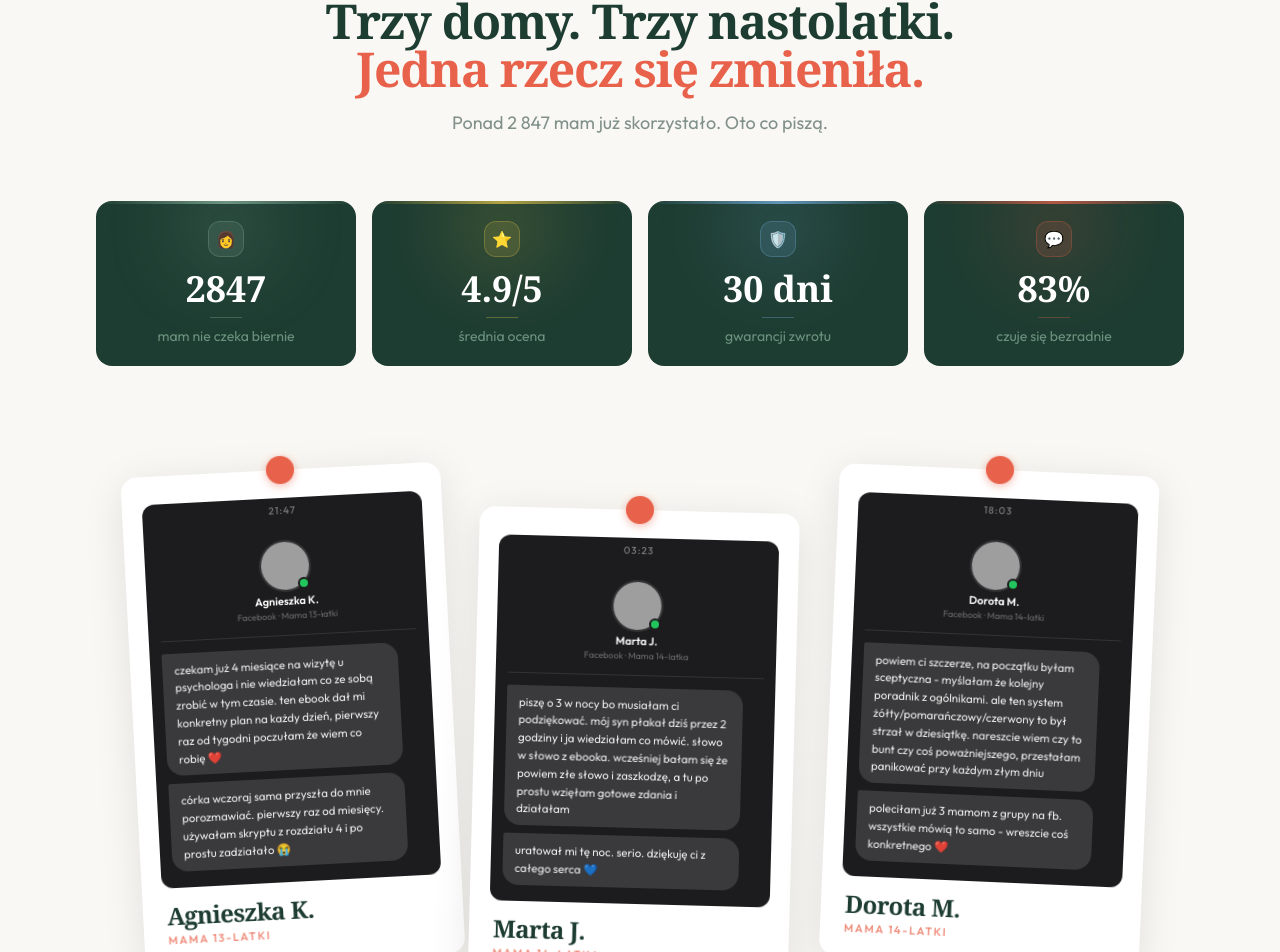
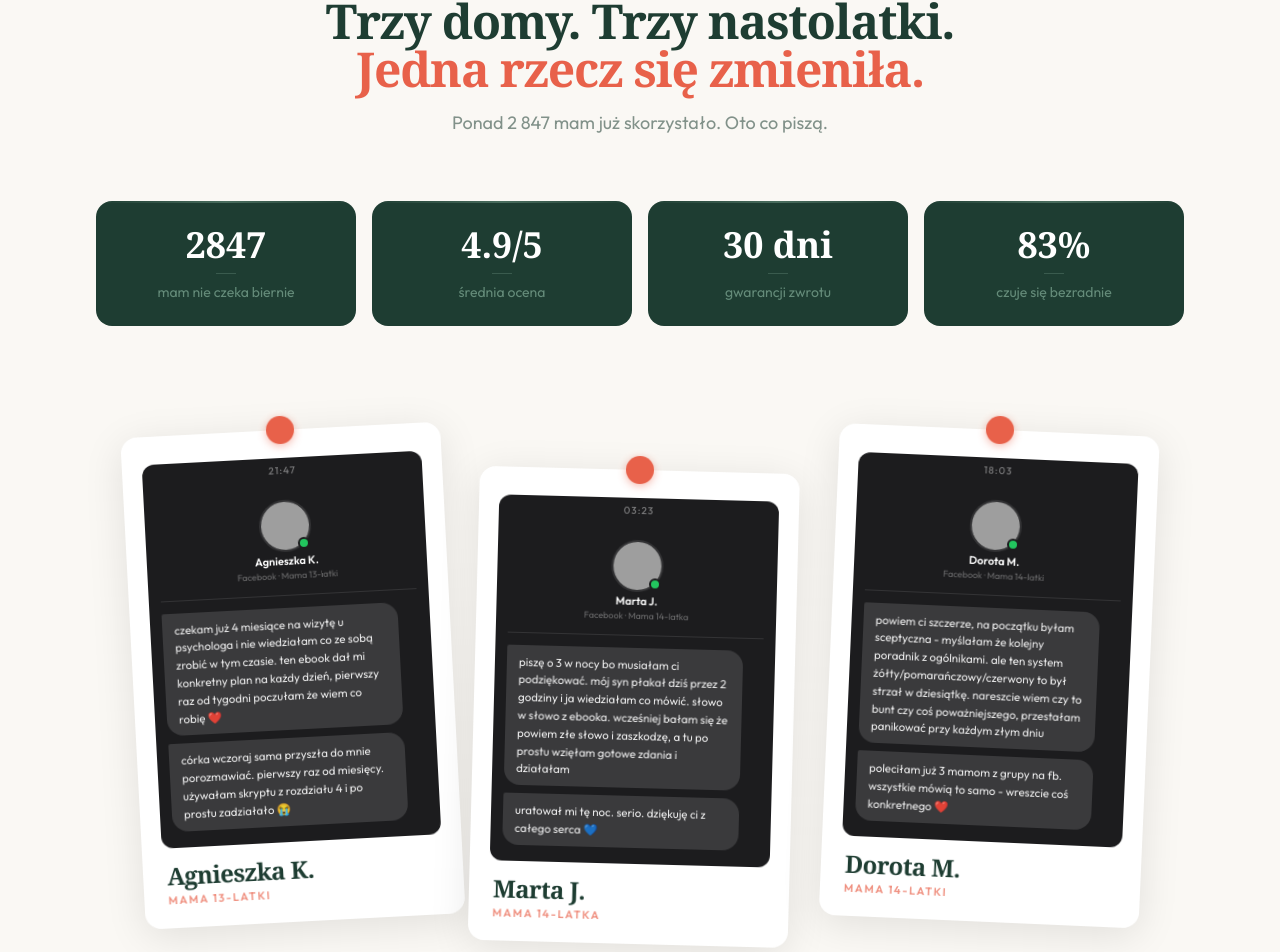
Before and after one commit to Freenerbis/kiedy-dziecko-sie-boi, a Next.js app: page / in a window 1280 px wide. Shown: the part 11027-11979 px from the top of the page. Built offline with nearby package versions, Linux system fonts and the light colour scheme; grey boxes are pictures that could not be loaded.

Commit message:
Simplify stats cards - cleaner natural look

```diff
--- a/components/sections/Testimonials.tsx
+++ b/components/sections/Testimonials.tsx
@@ -148,49 +148,22 @@ export default function Testimonials() {
           transition={{ duration: 0.6, delay: 0.1 }}
           className="grid grid-cols-2 md:grid-cols-4 gap-4 mb-20"
         >
-          {[
-            { ...STATS[0], icon: '👩', accent: '#8BB5A0', label2: 'mam nie czeka biernie' },
-            { ...STATS[1], icon: '⭐', accent: '#E8C84A', label2: 'średnia ocena' },
-            { ...STATS[2], icon: '🛡️', accent: '#7AB5E8', label2: 'gwarancji zwrotu' },
-            { ...STATS[3], icon: '💬', accent: '#E8614A', label2: 'czuje się bezradnie' },
-          ].map((stat, i) => (
+          {STATS.map((stat, i) => (
             <motion.div
               key={i}
-              initial={{ opacity: 0, y: 30 }}
+              initial={{ opacity: 0, y: 24 }}
               whileInView={{ opacity: 1, y: 0 }}
               viewport={{ once: true }}
               transition={{ duration: 0.5, delay: 0.1 + i * 0.08 }}
-              whileHover={{ y: -6, scale: 1.04 }}
-              style={{ transition: 'box-shadow 0.3s' }}
-              className="relative bg-forest rounded-2xl p-5 text-center overflow-hidden group cursor-default"
+              whileHover={{ y: -4 }}
+              className="relative bg-forest rounded-2xl p-6 text-center overflow-hidden group cursor-default"
             >
-              {/* Glow blob */}
-              <div
-                className="absolute -top-6 left-1/2 -translate-x-1/2 w-24 h-24 rounded-full blur-2xl opacity-20 group-hover:opacity-35 transition-opacity duration-500"
-                style={{ background: stat.accent }}
-              />
-              {/* Top line accent */}
-              <div
-                className="absolute inset-x-0 top-0 h-[3px] rounded-t-2xl opacity-70"
-                style={{ background: `linear-gradient(90deg, transparent, ${stat.accent}, transparent)` }}
-              />
-              <div className="relative z-10 flex flex-col items-center gap-2">
-                {/* Icon */}
-                <div
-                  className="w-9 h-9 rounded-xl flex items-center justify-center text-base mb-1"
-                  style={{ background: `${stat.accent}22`, border: `1px solid ${stat.accent}44` }}
-                >
-                  {stat.icon}
-                </div>
-                {/* Number */}
-                <div className="font-display text-3xl md:text-4xl text-white font-bold leading-none">
-                  <AnimatedCounter value={stat.value} suffix={stat.suffix} />
-                </div>
-                {/* Divider */}
-                <div className="w-8 h-px mx-auto" style={{ background: `${stat.accent}50` }} />
-                {/* Label */}
-                <div className="text-sage/70 text-xs md:text-sm leading-snug">{stat.label2}</div>
+              <div className="absolute inset-x-0 top-0 h-[2px] bg-gradient-to-r from-transparent via-sage/40 to-transparent group-hover:via-coral/50 transition-all duration-500" />
+              <div className="font-display text-3xl md:text-4xl text-white font-bold leading-none mb-2">
+                <AnimatedCounter value={stat.value} suffix={stat.suffix} />
               </div>
+              <div className="w-5 h-px bg-sage/25 mx-auto mb-2" />
+              <div className="text-sage/65 text-xs md:text-sm leading-snug">{stat.label}</div>
             </motion.div>
           ))}
         </motion.div>
```
